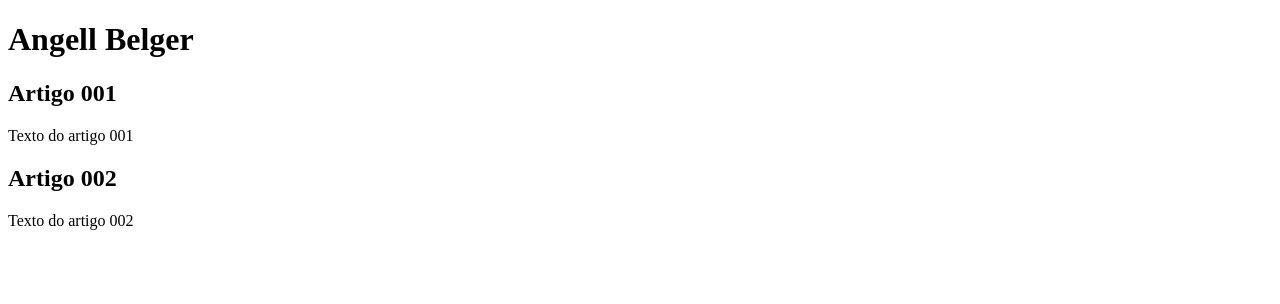
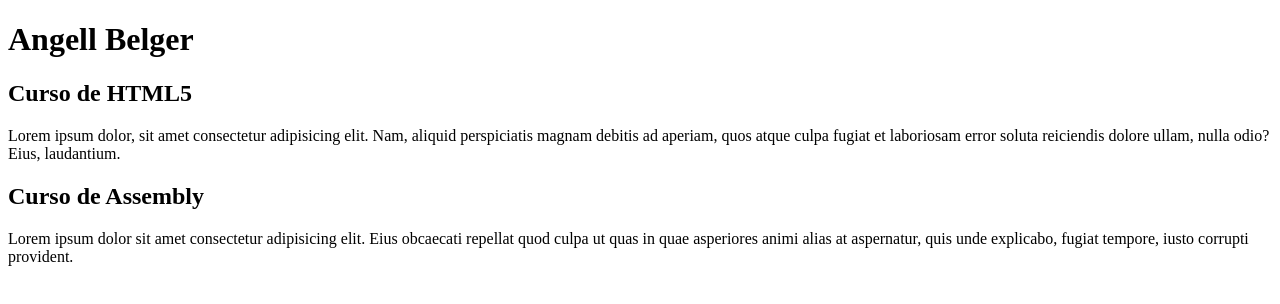
Before and after one commit to angellbelger/Project-Web, a plain HTML site: page index.html in a window 1280 px wide. Drawn offline with Linux system fonts and the light colour scheme.

Commit message:
start to write

```diff
--- a/index.html
+++ b/index.html
@@ -12,12 +12,12 @@
             <h1>Angell Belger</h1>
         </header>
         <article>
-            <h2>Artigo 001</h2>
-            <p>Texto do artigo 001</p>
+            <h2>Curso de HTML5</h2>
+            <p>Lorem ipsum dolor, sit amet consectetur adipisicing elit. Nam, aliquid perspiciatis magnam debitis ad aperiam, quos atque culpa fugiat et laboriosam error soluta reiciendis dolore ullam, nulla odio? Eius, laudantium.</p>
         </article>
         <article>
-            <h2>Artigo 002</h2>
-            <p>Texto do artigo 002</p>
+            <h2>Curso de Assembly</h2>
+            <p>Lorem ipsum dolor sit amet consectetur adipisicing elit. Eius obcaecati repellat quod culpa ut quas in quae asperiores animi alias at aspernatur, quis unde explicabo, fugiat tempore, iusto corrupti provident.</p>
         </article>
     </main>
 </body>
```
